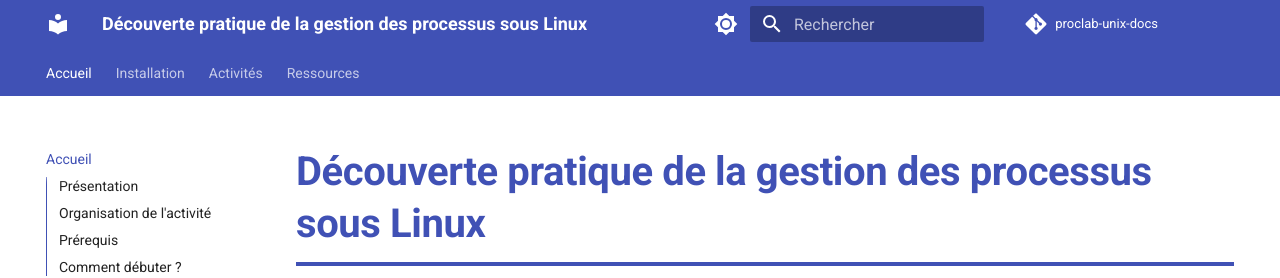
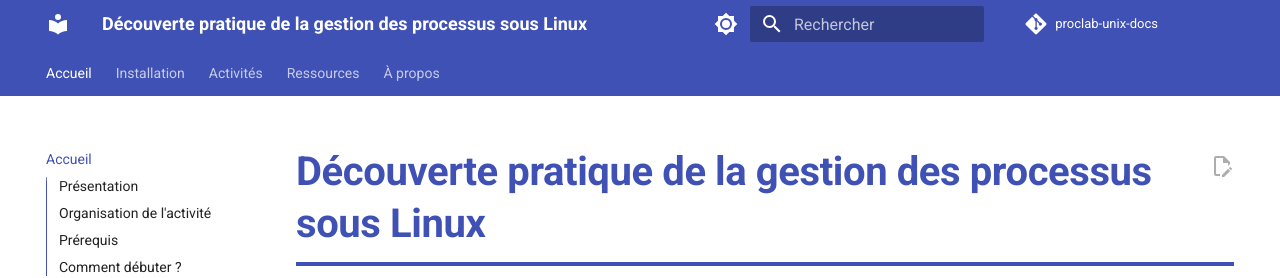
Before and after one commit to manastria/proclab-unix-docs, an MkDocs documentation site: the page built from docs/index.md, in a window 1280 px wide and 900 px high. Shown: the top 278 px of the window. Built offline with MkDocs 1.6.1 and Material for MkDocs 9.7.7, drawn with Linux system fonts in a browser that asks for light colours; comment, search, counter and statistics services are not loaded.

Commit message:
Add footer navigation and 'About' section to mkdocs configuration

```diff
--- a/mkdocs.yml
+++ b/mkdocs.yml
@@ -15,6 +15,8 @@
         - navigation.sections
         - navigation.indexes
         - navigation.top
+        - navigation.footer
+        - content.action.edit
         - toc.integrate
         - content.code.copy
     font:
@@ -75,3 +77,4 @@
           - Processus Unix: ressources/processus.md
           - Signaux: ressources/signaux.md
           - Commandes: ressources/commandes.md
+    - À propos: about.md
```
